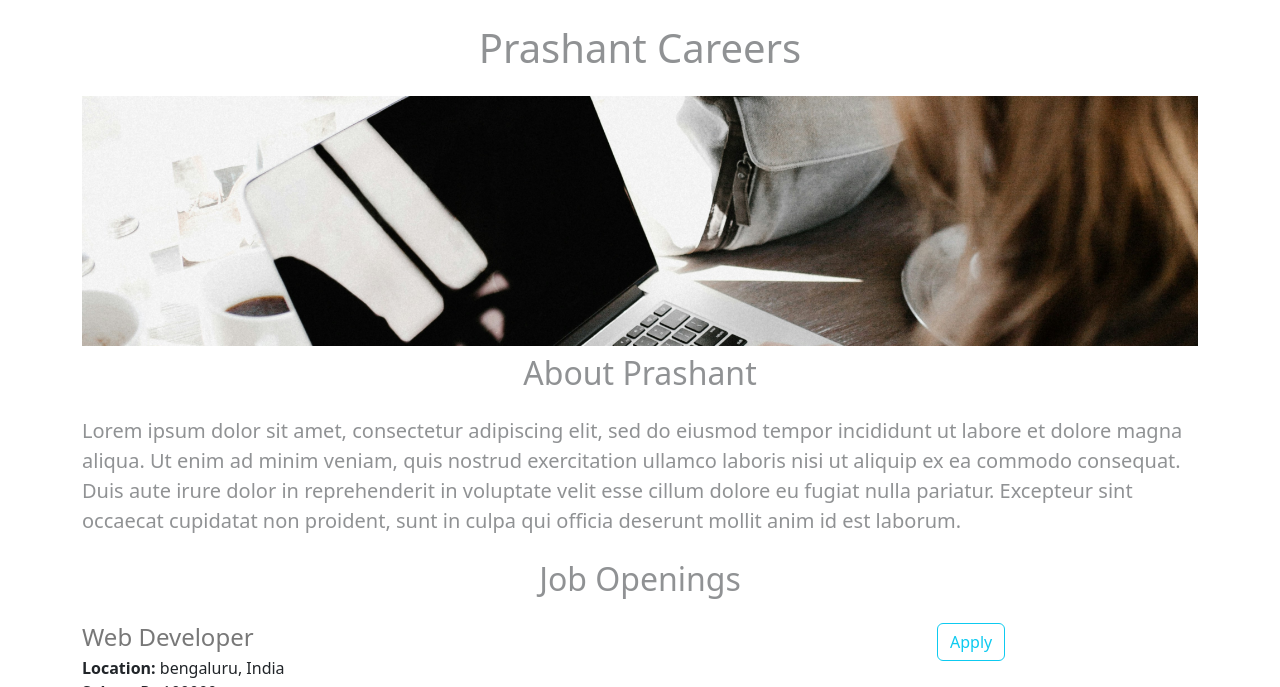
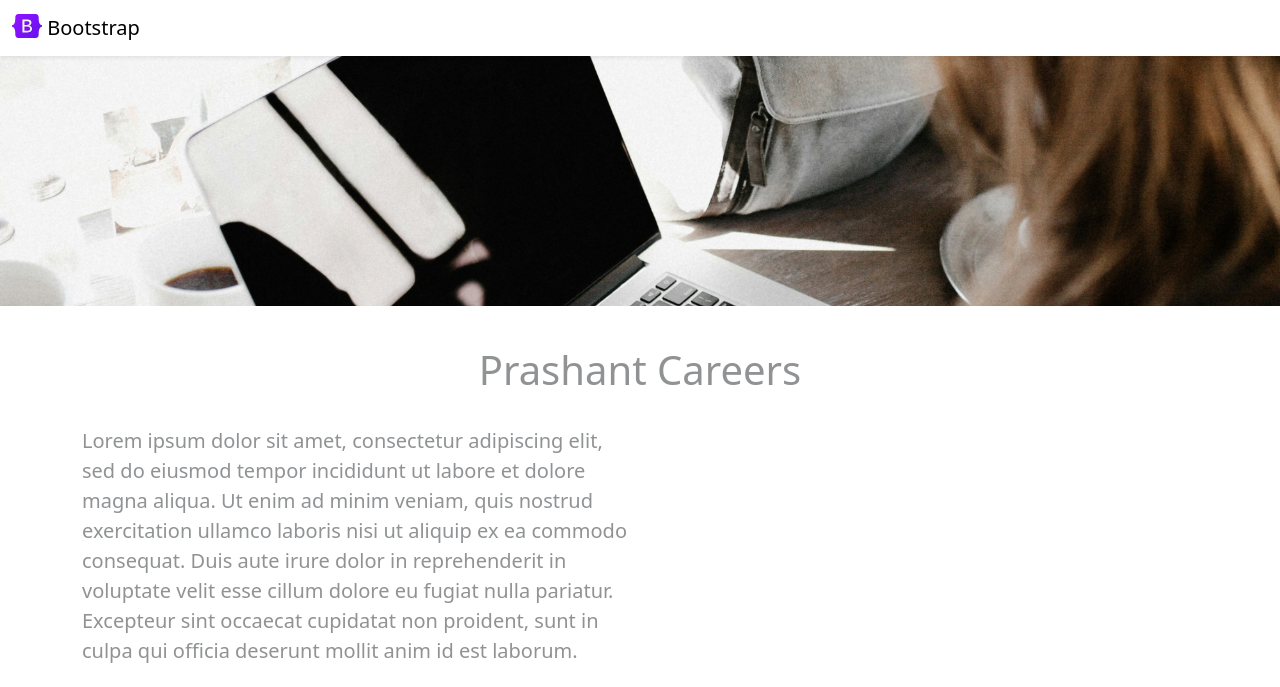
Before and after one commit to prashant-1134/Flask_Project, a Flask app: page / in a window 1280 px wide. Shown: the top 687 px of the page. Run offline with Flask 3, Linux system fonts and the light colour scheme.

Commit message:
final first interval

```diff
--- a/app.py
+++ b/app.py
@@ -31,4 +31,4 @@
     return jsonify(JOB)
 
 if __name__ == "__main__":
-    app.run()
+    app.run(debug=True)
--- /dev/null
+++ b/templates/footer.html
@@ -0,0 +1,14 @@
+<div class="container">
+    <footer class="d-flex flex-wrap justify-content-between align-items-center py-3 my-4 border-top">
+      <p class="col-md-4 mb-0 text-body-secondary">&copy; 2024 Company, Inc</p>
+
+      <a href="/" class="col-md-4 d-flex align-items-center justify-content-center mb-3 mb-md-0 me-md-auto link-body-emphasis text-decoration-none">
+        <svg class="bi me-2" width="40" height="32"><use xlink:href="#bootstrap"/></svg>
+      </a>
+
+      <ul class="nav col-md-4 justify-content-end">
+        <li class="nav-item"><a href="#Home" class="nav-link px-2 text-body-secondary">Home</a></li>
+        <li class="nav-item"><a href="#JobOpening" class="nav-link px-2 text-body-secondary">Job Opening</a></li>
+      </ul>
+    </footer>
+  </div>
--- a/templates/home.html
+++ b/templates/home.html
@@ -11,30 +11,35 @@
             height: 250px;
             object-fit: cover;
             margin: 0 auto;
-        }
-        #submit{
-
+            margin-bottom: 16px;
         }
     </style>
 </head>
 <body>
+    {% include 'nav.html'%}
+    <img class="img-fluid" id="banner" src="static/banner.jpg" alt="not open">
+
     <div class="container">
-        <h1 class="text-center mt-4 mb-4 text-body-tertiary">Prashant Careers</h1>
-        <img class="img-fluid" id="banner" src="static/banner.jpg" alt="not open">
-        <h2 class="text-center mt-2 mb-4 text-body-tertiary">About Prashant </h2>
-        <p class="lead mt-2 mb-4 text-body-tertiary">Lorem ipsum dolor sit amet, consectetur adipiscing elit, sed do eiusmod tempor incididunt ut labore et dolore magna aliqua. Ut enim ad minim veniam, quis nostrud exercitation ullamco laboris nisi ut aliquip ex ea commodo consequat. Duis aute irure dolor in reprehenderit in voluptate velit esse cillum dolore eu fugiat nulla pariatur. Excepteur sint occaecat cupidatat non proident, sunt in culpa qui officia deserunt mollit anim id est laborum.</p>
-        <h2 class="text-center mt-2 mb-4 text-body-tertiary">Job Openings</h2>
+        <h1 class="text-center mt-4 mb-4 text-body-tertiary" id="Home">Prashant Careers</h1>
+        <div class="row" style="margin-bottom: 16px;">
+            <div class="col-md-6" style="margin-right: 10px;">
+            <p class="lead mt-2 mb-4 text-body-tertiary">Lorem ipsum dolor sit amet, consectetur adipiscing elit, sed do eiusmod tempor incididunt ut labore et dolore magna aliqua. Ut enim ad minim veniam, quis nostrud exercitation ullamco laboris nisi ut aliquip ex ea commodo consequat. Duis aute irure dolor in reprehenderit in voluptate velit esse cillum dolore eu fugiat nulla pariatur. Excepteur sint occaecat cupidatat non proident, sunt in culpa qui officia deserunt mollit anim id est laborum.</p>
+            </div>
+            <div class="d-none d-md-block col-md-6">
+            <img  src="/static/people.jpg" alt="not open" height="230px" width="500px" style="border: 4px;">
+            </div>
+        </div>
+        <h2 class="text-center mt-2 mb-4 text-body-tertiary" id="JobOpening">Job Openings</h2>
         <P><div>
             {% for job in jobs%}
             {% include'jobItem.html'%}
             {% endfor %}
         </div></P>
         <div class="text-center">
-            <button class="btn btn-primary btn-lg" id="submit">Contact Us</button>
-            <p class="lead mt-2 mb-4 text-body-tertiary">Copyright 2024, Prashant</p>
+            <a href="mailto: prashantapplogin@gmail.com?subject=contacting from site " class="btn btn-primary btn-lg" id="submit">Contact Us</a>
         </div>
 
     </div>
-
+    {% include 'footer.html' %}
 </body>
 </html>
--- a/templates/jobItem.html
+++ b/templates/jobItem.html
@@ -16,7 +16,7 @@
         {% endif%}
     </div>
     <div class="col-3">
-        <button type="button" class="btn btn-outline-info">Apply</button>
+        <a href="mailto: prashantapplogin@gmail.com?subject=Application for {{job['title']}}" type="button" class="btn btn-outline-info">Apply</a>
     </div>
 
 
--- /dev/null
+++ b/templates/nav.html
@@ -0,0 +1,9 @@
+<nav class="navbar shadow-sm fixed-top bg-white">
+    <div class="container-fluid">
+      <a class="navbar-brand" href="#">
+        <img src="/static/nav_logo.svg" alt="Logo" width="30" height="24" class="d-inline-block align-text-top">
+        Bootstrap
+      </a>
+    </div>
+  </nav>
+  <div style="height: 56px;"></div>
```
Also changed, not shown: static/nav_logo.svg (added), 1 other file.
